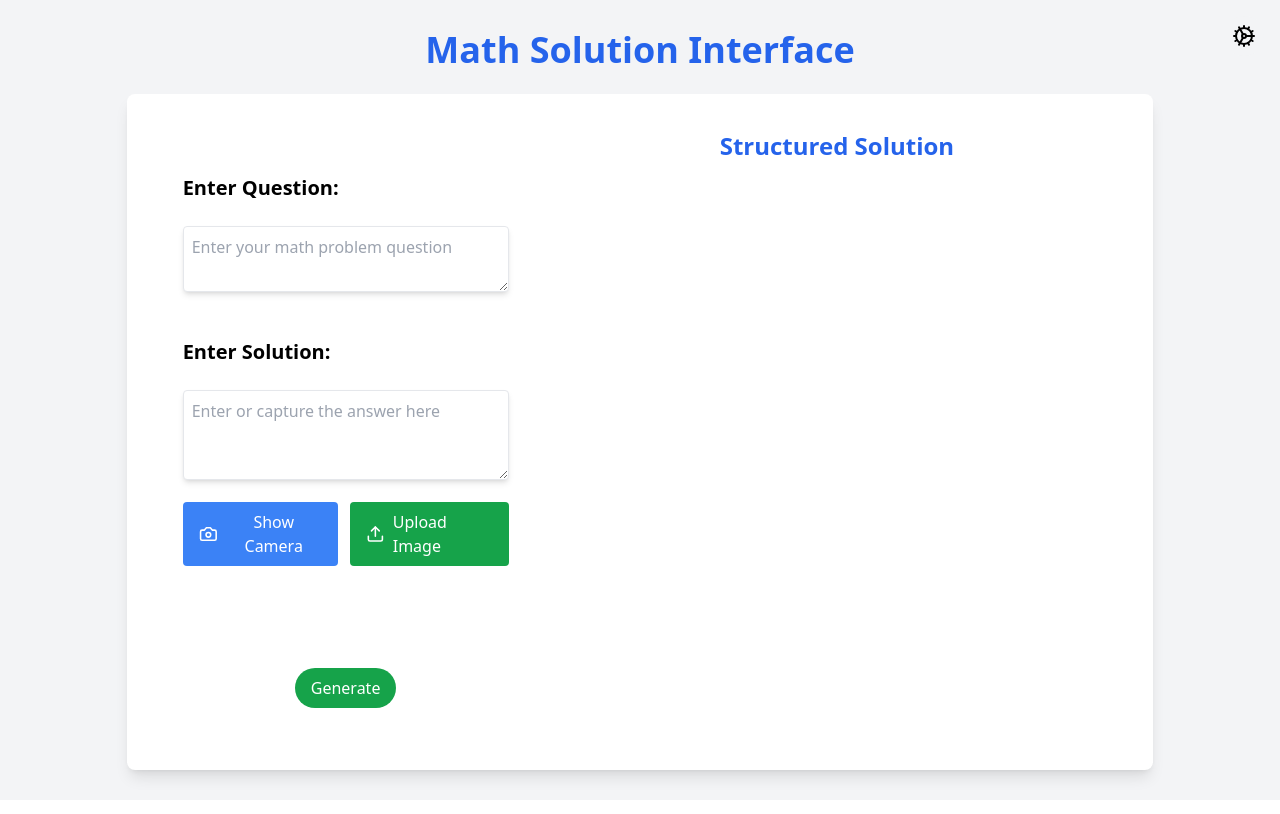
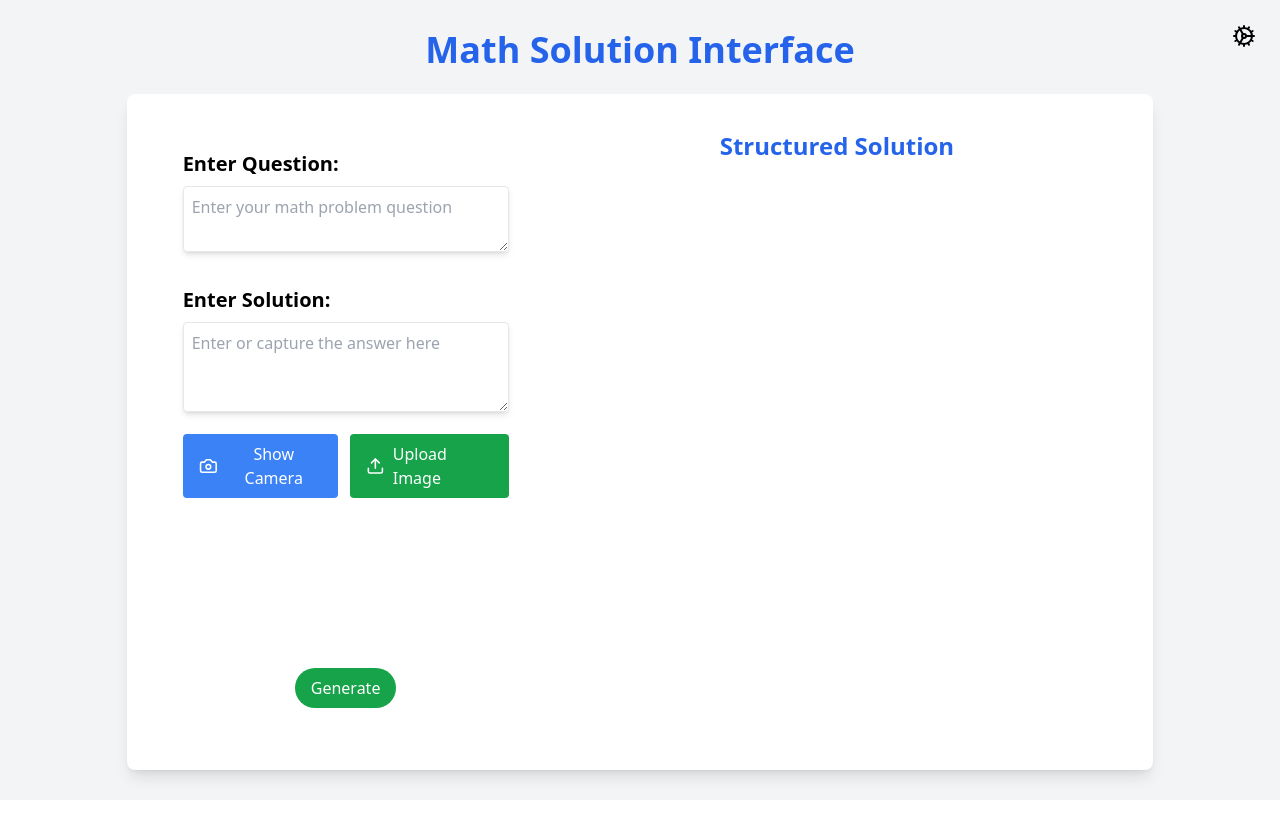
Before and after one commit to Davshiv20/mathFormalizer, a React (Vite) app in the folder math-solution-interface/: page / in a window 1280 px wide. Built offline with nearby package versions, Linux system fonts and the light colour scheme.

Commit message:
CSS Modifications

```diff
--- a/math-solution-interface/src/components/MathInput.jsx
+++ b/math-solution-interface/src/components/MathInput.jsx
@@ -57,14 +57,14 @@ const MathInput = () => {
   };
 
   return (
-    <div className="bg-white p-8 pb-2 rounded-lg w-full h-[85%] overflow-x-auto">
+    <div className="bg-white p-8 pt-2 pb-2 rounded-lg w-full h-[85%] overflow-x-auto">
       <button
         onClick={() => setIsSettingsOpen(true)}
         className="absolute top-4 right-4 p-2 bg-gray-100 rounded-full"
       >
         <Cog size={24} />
       </button>
-      <h1 className="text-xl font-bold py-6">Enter Question:</h1>
+      <h1 className="text-xl font-bold pt-6 pb-2">Enter Question:</h1>
       <textarea
         className="w-full p-2 border rounded mb-4 shadow-md"
         value={question}
@@ -72,7 +72,7 @@ const MathInput = () => {
         placeholder="Enter your math problem question"
         rows="2"
       />
-      <h1 className="text-xl font-bold py-6">Enter Solution: </h1>
+      <h1 className="text-xl font-bold pt-3 pb-2">Enter Solution: </h1>
       <textarea
         className="w-full p-2 border rounded mb-4 shadow-md"
         value={input}
--- a/math-solution-interface/src/components/Settings.jsx
+++ b/math-solution-interface/src/components/Settings.jsx
@@ -22,7 +22,7 @@ const Settings = ({ isOpen, onClose }) => {
   if (!isOpen) return null;
 
   return (
-    <div className="fixed inset-0  bg-blur- flex justify-center items-center z-50">
+    <div className="fixed inset-0  bg-blur- flex justify-center items-center z-50 backdrop-blur">
       <div className="bg-white p-8 rounded-3xl shadow-2xl w-2/3  relative overflow-hidden">
         <h2 className="text-3xl font-bold mb-6"> Settings</h2>
         <div className="mb-6">
```
